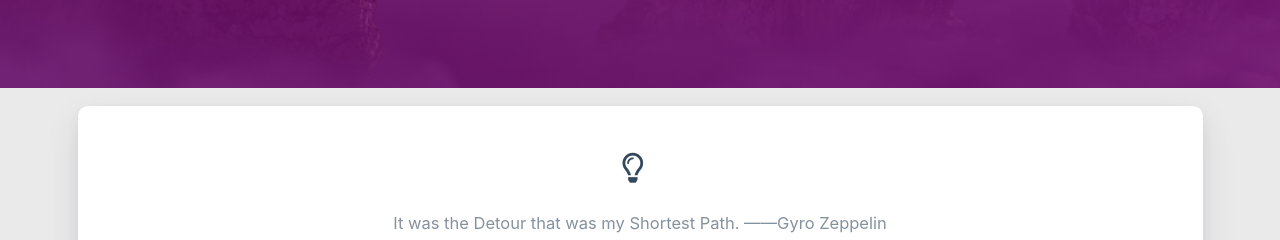
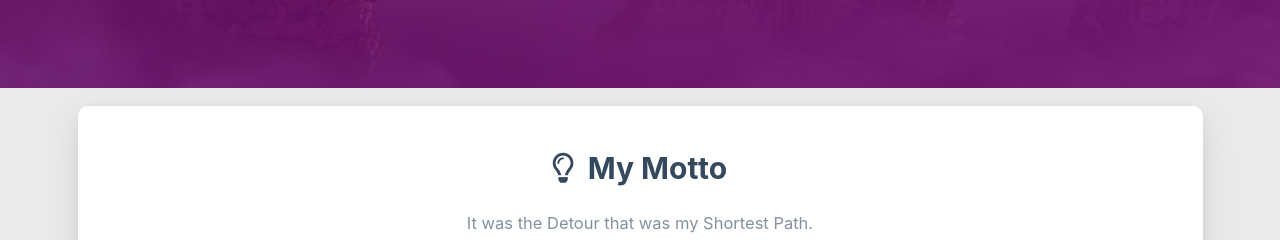
Before and after one commit to Barrucade/Barrucade.github.io, a plain HTML site: page index.html in a window 1280 px wide. Shown: the part 712-952 px from the top of the page. Drawn offline with nearby package versions, Linux system fonts and the light colour scheme; some packages are replaced by stand-ins of ours; no server answers; a script that the page names is missing.

Commit message:
Site updated: 2021-04-14 15:23:05

```diff
--- a/index.html
+++ b/index.html
@@ -523,12 +523,12 @@
                         <div class="dream">
 
     <div class="title center-align">
-        <i class="far fa-lightbulb"></i>&nbsp;&nbsp;
+        <i class="far fa-lightbulb"></i>&nbsp;&nbsp;My Motto
     </div>
 
     <div class="row">
         <div class="col l8 offset-l2 m10 offset-m1 s10 offset-s1 center-align text">
-            It was the Detour that was my Shortest Path. ——Gyro Zeppelin
+            It was the Detour that was my Shortest Path.
         </div>
     </div>
 </div>
```
